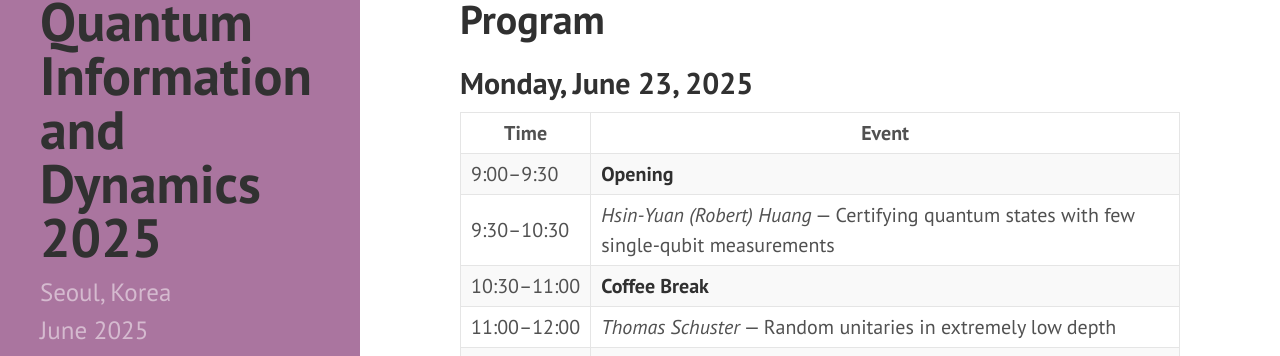
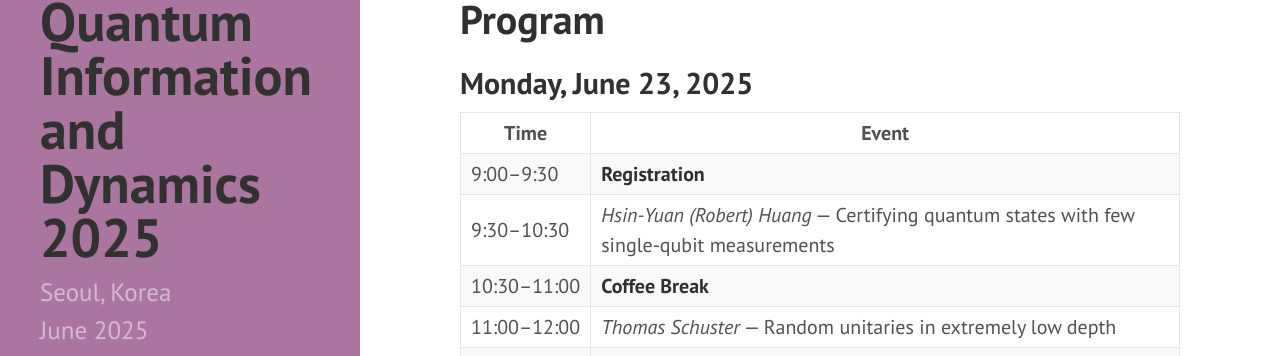
Before and after one commit to yeon-lee/yeon-lee.github.io, a Jekyll site: the page built from program.md, in a window 1280 px wide and 900 px high. Shown: the part 86-442 px from the top of the window. Built offline with Jekyll 4.4.1, drawn with Linux system fonts in a browser that asks for light colours; nearby versions of some CDN libraries.

Commit message:
Update program.md

```diff
--- a/program.md
+++ b/program.md
@@ -8,7 +8,7 @@
 
 | Time                            | Event                                                                 |
 | ------------------------------- | --------------------------------------------------------------------- |
-| <nobr>9:00–9:30</nobr>          | **Opening**                                                           |
+| <nobr>9:00–9:30</nobr>          | **Registration**                                                      |
 | <nobr>9:30–10:30</nobr>         | *Hsin-Yuan (Robert) Huang* — Certifying quantum states with few single-qubit measurements |
 | <nobr>10:30–11:00</nobr>        | **Coffee Break**                                                      |
 | <nobr>11:00–12:00</nobr>        | *Thomas Schuster* — Random unitaries in extremely low depth           |
@@ -53,7 +53,7 @@
 
 | Time                            | Event                                                         |
 | ------------------------------- | ------------------------------------------------------------- |
-| <nobr>9:00–9:30</nobr>          | **Opening**                                                   |
+| <nobr>9:00–9:30</nobr>          | **Coffee Break**                                              |
 | <nobr>9:30–10:30</nobr>         | *Zijian Wang* — Fractional quantum Hall states under decoherence |
 | <nobr>10:30–11:00</nobr>        | **Coffee Break**                                              |
 | <nobr>11:00–12:00</nobr>        | *Yingfei Gu* — Detecting quantum anomalies from a mixed-state perspective |
```
